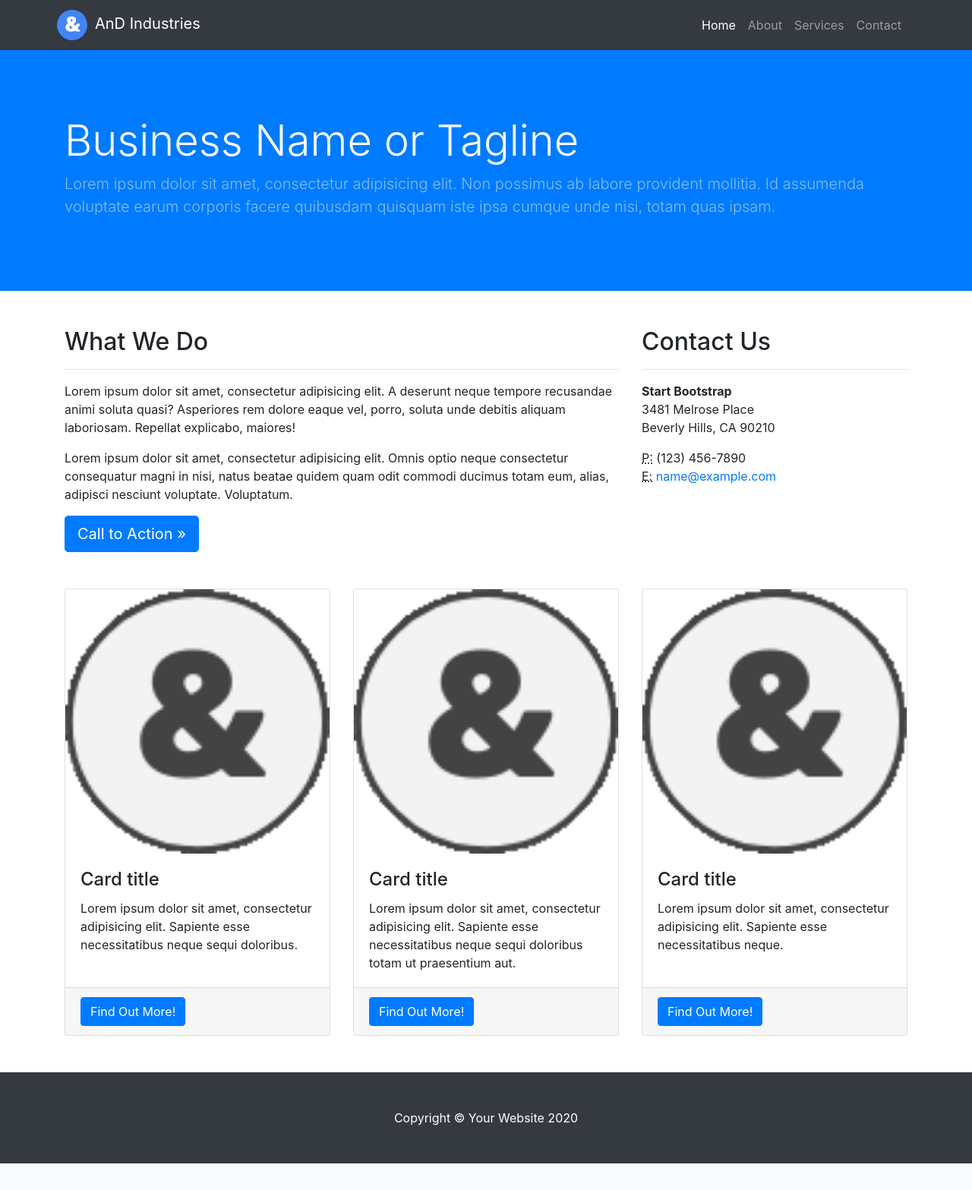
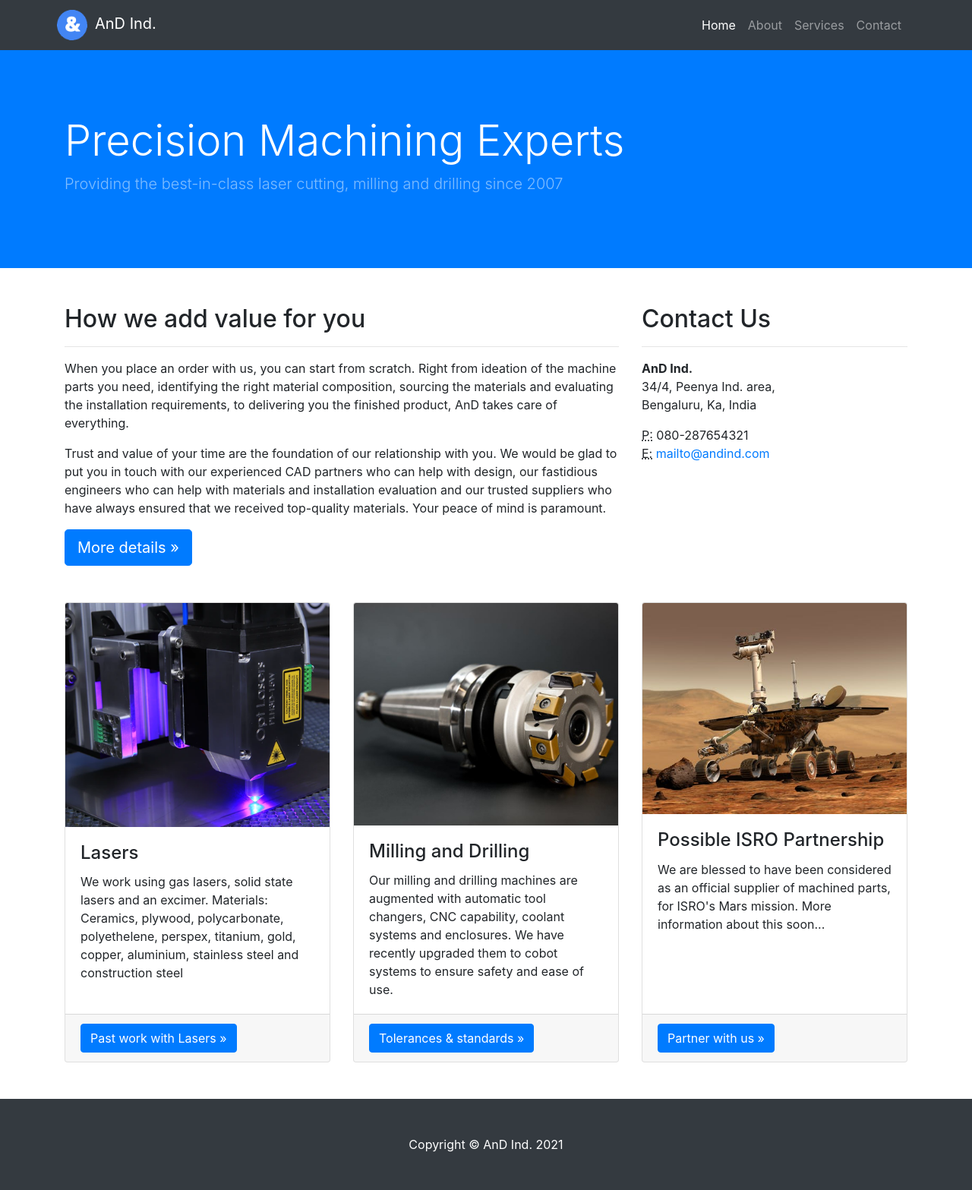
Before and after one commit to nav9/sampleDjangoWebapp, a Django app: page / in a window 1280 px wide. Shown: the whole page at 76% size. Before the commit the page ends 1532 px from the top, so only its background shows below. Run offline with Django 3.2, Linux system fonts and the light colour scheme; some libraries are stand-ins or nearby versions.

Commit message:
Added a few finishing touches for a basic webpage

```diff
--- a/landingPage/templates/landingPage/index.html
+++ b/landingPage/templates/landingPage/index.html
@@ -11,7 +11,7 @@
   <meta name="description" content="">
   <meta name="author" content="">
 
-  <title>Business Frontpage - Start Bootstrap Template</title>
+  <title>Finest Precision Machining in India</title>
 
   <!-- Bootstrap core CSS -->
   <link href="{% static 'vendor/bootstrap/css/bootstrap.min.css' %}" rel="stylesheet">
@@ -30,7 +30,7 @@
   <!-- Navigation -->
   <nav class="navbar navbar-expand-lg navbar-dark bg-dark fixed-top">
     <div class="container">
-      <a class="navbar-brand" href="#"><img id="navbarBrandIcon" src="{% static 'img/icon_whiteOnBlue.png' %}" alt="BrandIcon">AnD Industries</a>
+      <a class="navbar-brand" href="#"><img id="navbarBrandIcon" src="{% static 'img/icon_whiteOnBlue.png' %}" alt="BrandIcon">AnD Ind.</a>
       <button class="navbar-toggler" type="button" data-toggle="collapse" data-target="#navbarResponsive" aria-controls="navbarResponsive" aria-expanded="false" aria-label="Toggle navigation">
         <span class="navbar-toggler-icon"></span>
       </button>
@@ -60,8 +60,8 @@
     <div class="container h-100">
       <div class="row h-100 align-items-center">
         <div class="col-lg-12">
-          <h1 class="display-4 text-white mt-5 mb-2">Business Name or Tagline</h1>
-          <p class="lead mb-5 text-white-50">Lorem ipsum dolor sit amet, consectetur adipisicing elit. Non possimus ab labore provident mollitia. Id assumenda voluptate earum corporis facere quibusdam quisquam iste ipsa cumque unde nisi, totam quas ipsam.</p>
+          <h1 class="display-4 text-white mt-5 mb-2">Precision Machining Experts</h1>
+          <p class="lead mb-5 text-white-50">Providing the best-in-class laser cutting, milling and drilling since 2007</p>
         </div>
       </div>
     </div>
@@ -72,27 +72,27 @@
 
     <div class="row">
       <div class="col-md-8 mb-5">
-        <h2>What We Do</h2>
+        <h2>How we add value for you</h2>
         <hr>
-        <p>Lorem ipsum dolor sit amet, consectetur adipisicing elit. A deserunt neque tempore recusandae animi soluta quasi? Asperiores rem dolore eaque vel, porro, soluta unde debitis aliquam laboriosam. Repellat explicabo, maiores!</p>
-        <p>Lorem ipsum dolor sit amet, consectetur adipisicing elit. Omnis optio neque consectetur consequatur magni in nisi, natus beatae quidem quam odit commodi ducimus totam eum, alias, adipisci nesciunt voluptate. Voluptatum.</p>
-        <a class="btn btn-primary btn-lg" href="#">Call to Action &raquo;</a>
+        <p>When you place an order with us, you can start from scratch. Right from ideation of the machine parts you need, identifying the right material composition, sourcing the materials and evaluating the installation requirements, to delivering you the finished product, AnD takes care of everything. </p>
+        <p>Trust and value of your time are the foundation of our relationship with you. We would be glad to put you in touch with our experienced CAD partners who can help with design, our fastidious engineers who can help with materials and installation evaluation and our trusted suppliers who have always ensured that we received top-quality materials. Your peace of mind is paramount.</p>
+        <a class="btn btn-primary btn-lg" href="#">More details  &raquo;</a>
       </div>
       <div class="col-md-4 mb-5">
         <h2>Contact Us</h2>
         <hr>
         <address>
-          <strong>Start Bootstrap</strong>
-          <br>3481 Melrose Place
-          <br>Beverly Hills, CA 90210
+          <strong>AnD Ind.</strong>
+          <br>34/4, Peenya Ind. area,
+          <br>Bengaluru, Ka, India
           <br>
         </address>
         <address>
           <abbr title="Phone">P:</abbr>
-          (123) 456-7890
+          080-287654321
           <br>
           <abbr title="Email">E:</abbr>
-          <a href="mailto:#">name@example.com</a>
+          <a href="mailto:#">mailto@andind.com</a>
         </address>
       </div>
     </div>
@@ -101,37 +101,37 @@
     <div class="row">
       <div class="col-md-4 mb-5">
         <div class="card h-100">
-          <img class="card-img-top cardImage" src="{% static 'img/icon_darkGreyOnLightGreyWithBorder.png' %}" alt="">
+          <img class="card-img-top cardImage" src="{% static 'img/laser2d.png' %}" alt="">
           <div class="card-body">
-            <h4 class="card-title">Card title</h4>
-            <p class="card-text">Lorem ipsum dolor sit amet, consectetur adipisicing elit. Sapiente esse necessitatibus neque sequi doloribus.</p>
+            <h4 class="card-title">Lasers</h4>
+            <p class="card-text">We work using gas lasers, solid state lasers and an excimer. Materials: Ceramics, plywood, polycarbonate, polyethelene, perspex, titanium, gold, copper, aluminium, stainless steel and construction steel</p>
           </div>
           <div class="card-footer">
-            <a href="#" class="btn btn-primary">Find Out More!</a>
+            <a href="#" class="btn btn-primary">Past work with Lasers &raquo;</a>
           </div>
         </div>
       </div>
       <div class="col-md-4 mb-5">
         <div class="card h-100">
-          <img class="card-img-top cardImage" src="{% static 'img/icon_darkGreyOnLightGreyWithBorder.png' %}" alt="">
+          <img class="card-img-top cardImage" src="{% static 'img/drillingMilling.png' %}" alt="">
           <div class="card-body">
-            <h4 class="card-title">Card title</h4>
-            <p class="card-text">Lorem ipsum dolor sit amet, consectetur adipisicing elit. Sapiente esse necessitatibus neque sequi doloribus totam ut praesentium aut.</p>
+            <h4 class="card-title">Milling and Drilling</h4>
+            <p class="card-text">Our milling and drilling machines are augmented with automatic tool changers, CNC capability, coolant systems and enclosures. We have recently upgraded them to cobot systems to ensure safety and ease of use.</p>
           </div>
           <div class="card-footer">
-            <a href="#" class="btn btn-primary">Find Out More!</a>
+            <a href="#" class="btn btn-primary">Tolerances & standards &raquo;</a>
           </div>
         </div>
       </div>
       <div class="col-md-4 mb-5">
         <div class="card h-100">
-          <img class="card-img-top cardImage" src="{% static 'img/icon_darkGreyOnLightGreyWithBorder.png' %}" alt="">
+          <img class="card-img-top cardImage" src="{% static 'img/rover.jpg' %}" alt="">
           <div class="card-body">
-            <h4 class="card-title">Card title</h4>
-            <p class="card-text">Lorem ipsum dolor sit amet, consectetur adipisicing elit. Sapiente esse necessitatibus neque.</p>
+            <h4 class="card-title">Possible ISRO Partnership</h4>
+            <p class="card-text">We are blessed to have been considered as an official supplier of machined parts, for ISRO's Mars mission. More information about this soon...</p>
           </div>
           <div class="card-footer">
-            <a href="#" class="btn btn-primary">Find Out More!</a>
+            <a href="#" class="btn btn-primary">Partner with us &raquo;</a>
           </div>
         </div>
       </div>
@@ -144,7 +144,7 @@
   <!-- Footer -->
   <footer class="py-5 bg-dark">
     <div class="container">
-      <p class="m-0 text-center text-white">Copyright &copy; Your Website 2020</p>
+      <p class="m-0 text-center text-white">Copyright &copy; AnD Ind. 2021</p>
     </div>
     <!-- /.container -->
   </footer>
```
Also changed, not shown: landingPage/static/img/drillingMilling.png (added), landingPage/static/img/laser2d.png (added), landingPage/static/img/rover.jpg (added).
